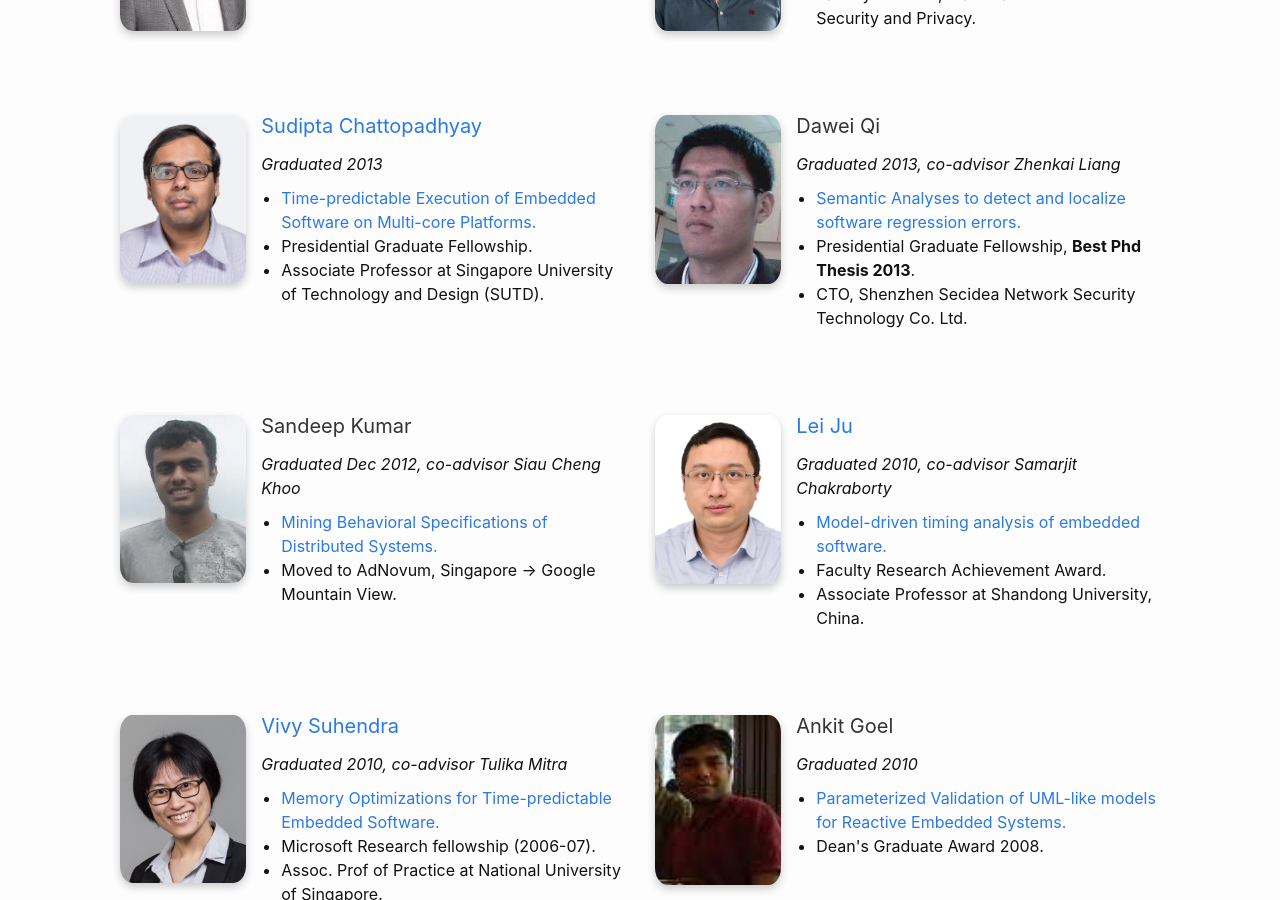
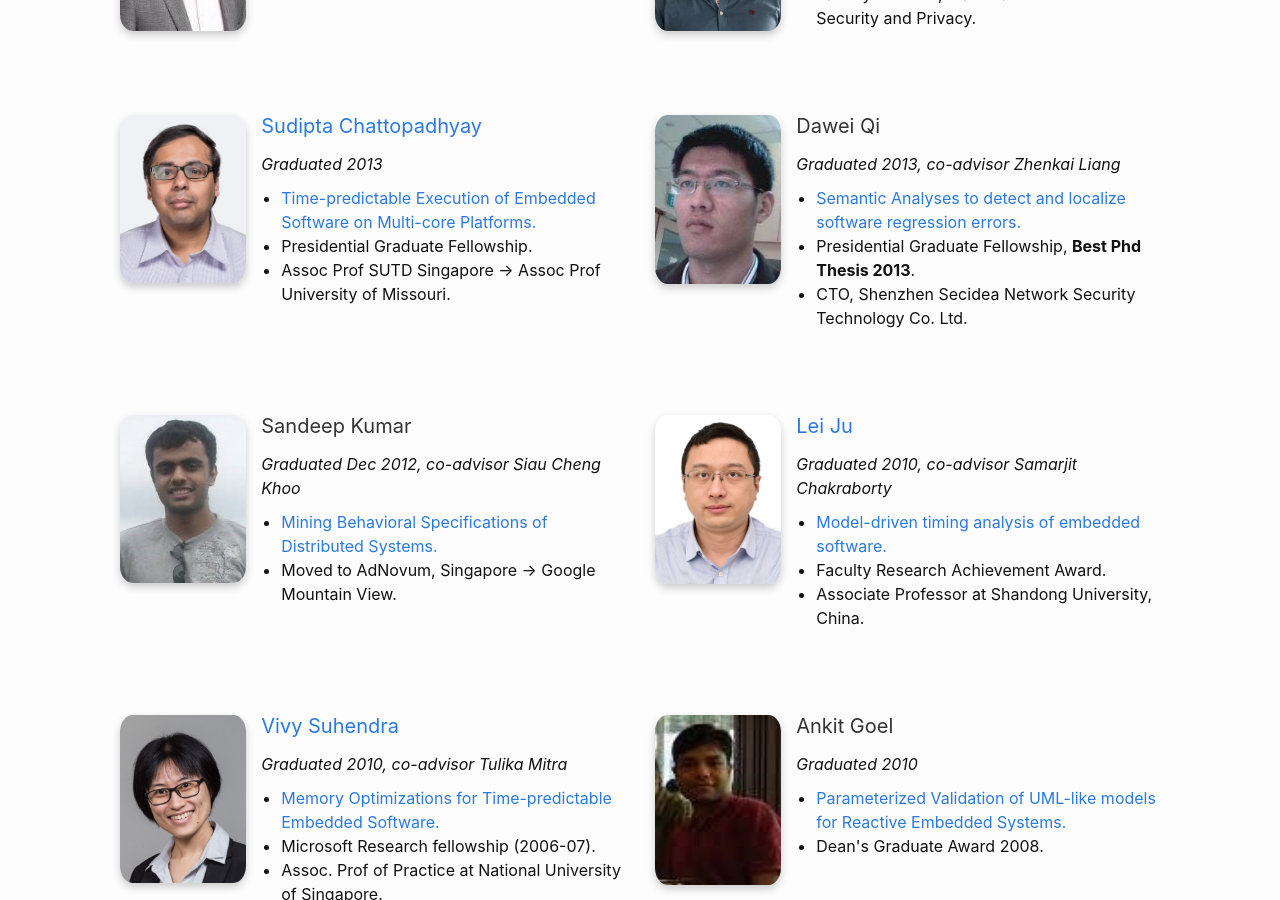
Before and after one commit to nus-tss/nus-tss.github.io, a Jekyll site: the page built from _pages/team.md, in a window 1280 px wide and 900 px high, scrolled down 3698 px. Built offline with Jekyll 4.4.1, drawn with Linux system fonts in a browser that asks for light colours; nearby versions of some CDN libraries.

Commit message:
Update phd-alumni.yml

```diff
--- a/_data/team/phd-alumni.yml
+++ b/_data/team/phd-alumni.yml
@@ -86,7 +86,7 @@
   graduated: 2013
   thesis-title: Time-predictable Execution of Embedded Software on Multi-core Platforms
   thesis-link: https://abhikrc.com/Students/Sudipta.pdf
-  next: Associate Professor at Singapore University of Technology and Design (SUTD)
+  next: Assoc Prof SUTD Singapore -> Assoc Prof University of Missouri
   award: Presidential Graduate Fellowship
   website: https://sudiptac.bitbucket.io/
 
```
